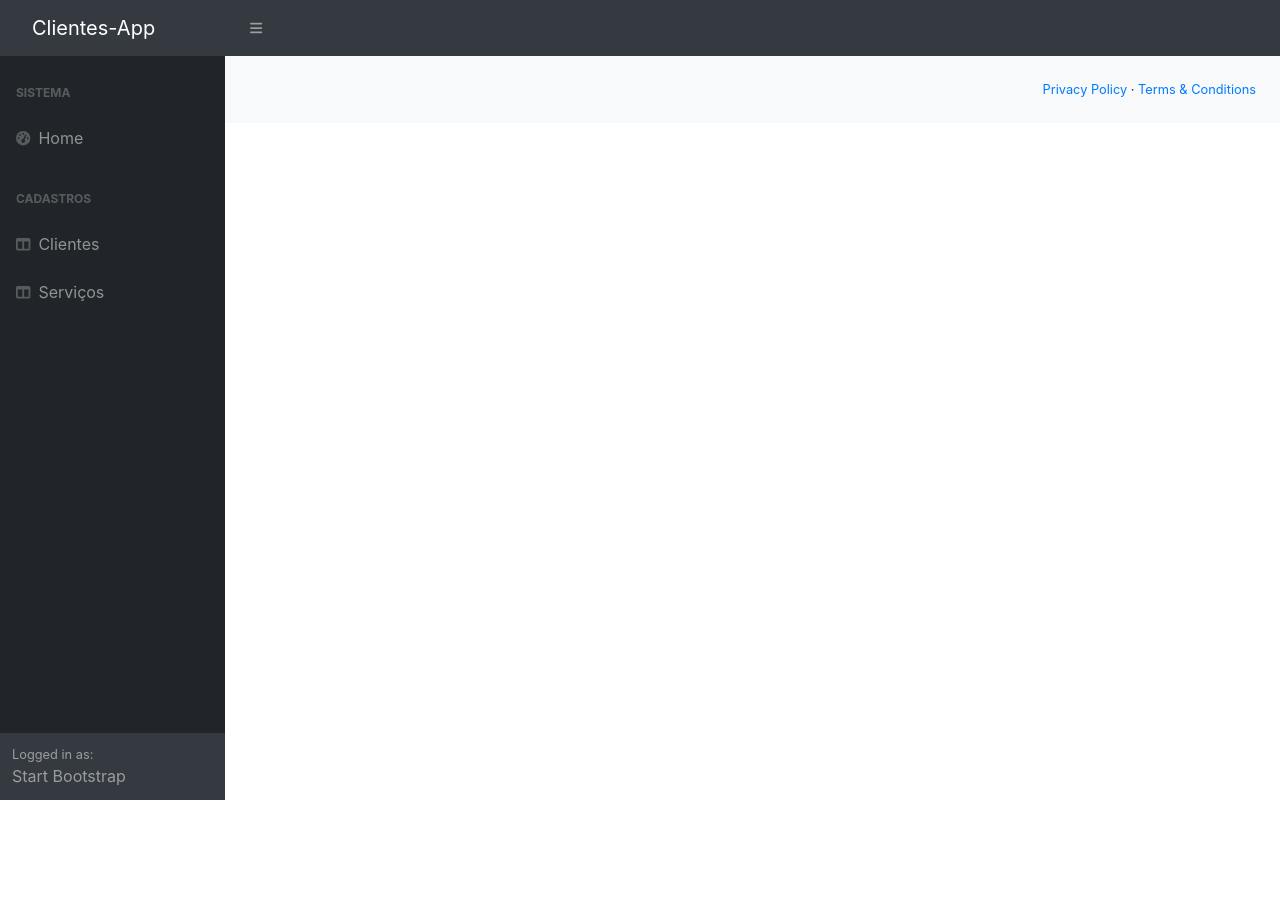
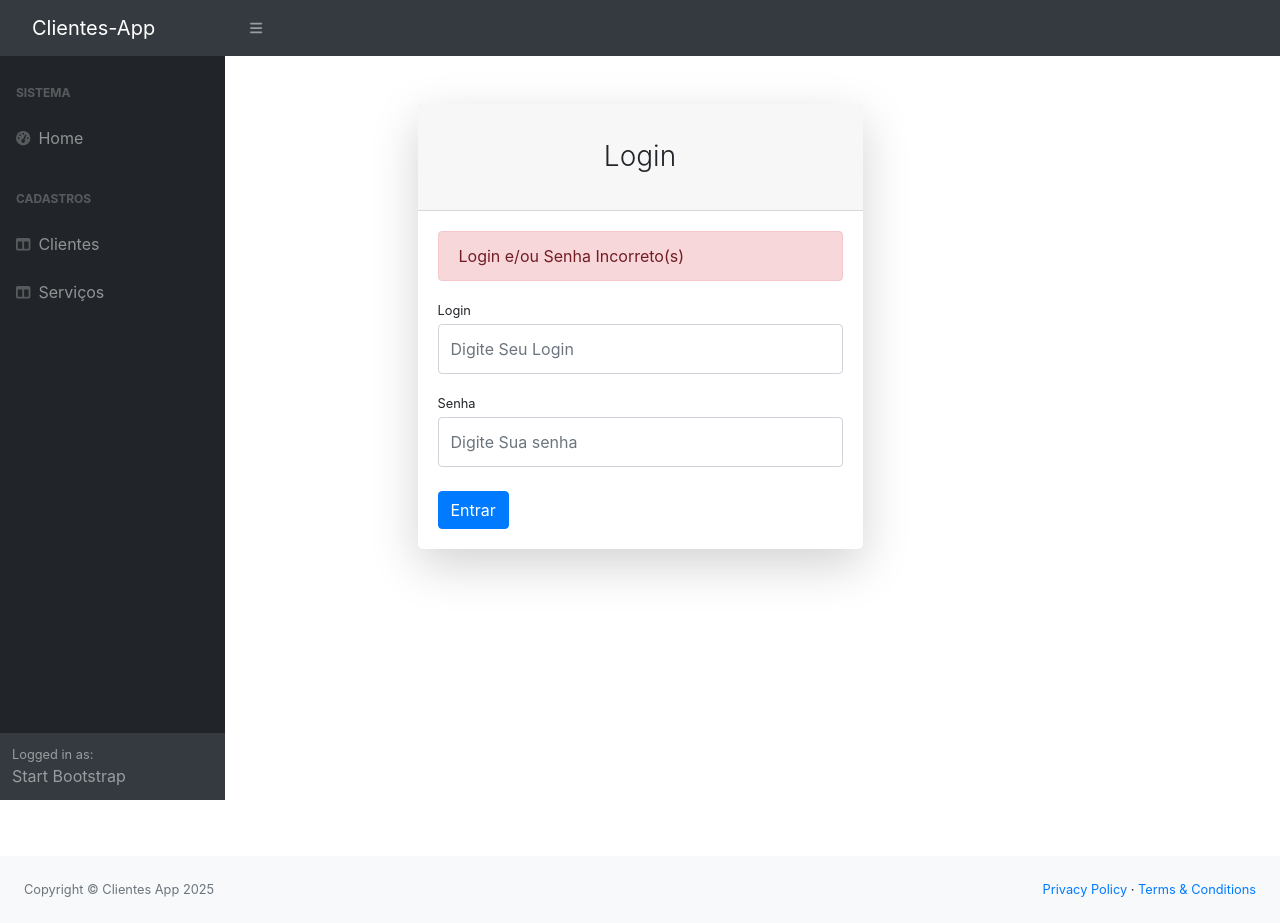
Before and after one commit to sidneyrdm/app-clientes-front-angular, an Angular app: page /login in a window 1280 px wide. Before the commit this address led to /. Before the commit the page ends 800 px from the top, so only its background shows below. Built offline with nearby package versions, Linux system fonts and the light colour scheme.

Commit message:
implementação inicial da tela de login

```diff
--- a/src/app/app-routing.module.ts
+++ b/src/app/app-routing.module.ts
@@ -1,9 +1,11 @@
 import { NgModule } from '@angular/core';
 import { Routes, RouterModule } from '@angular/router';
 import { HomeComponent } from './home/home.component';
+import { LoginComponent } from './login/login.component';
 
 
 const routes: Routes = [
+  {path: 'login', component: LoginComponent},
   {path : 'home', component: HomeComponent}
 ];
 
--- /dev/null
+++ b/src/app/login/login.component.html
@@ -0,0 +1,48 @@
+<div id="layoutAuthentication">
+    <div id="layoutAuthentication_content">
+        <main>
+            <div class="container">
+                <div class="row justify-content-center">
+                    <div class="col-lg-5">
+                        <div class="card shadow-lg border-0 rounded-lg mt-5">
+                            <div class="card-header">
+                                <h3 class="text-center font-weight-light my-4 ">
+                                    Login
+                                </h3>
+                            </div>
+
+                            <div class="card-body">
+                                <div class="alert alert-danger">
+                                    Login e/ou Senha Incorreto(s)
+                                </div>
+
+
+                            <form #loginForm="ngForm" (submit)="onSubmit()">
+                                <div class="form-group">
+                                    <label class="small mb-1 ">Login</label>
+                                    <input type="text" name="userName"
+                                    [(ngModel)]="userName"
+                                    class="form-control py-4"
+                                    placeholder="Digite Seu Login">
+                                </div>
+
+                                <div class="form-group">
+                                    <label class="small mb-1 ">Senha</label>
+                                    <input type="password" name="password"
+                                    [(ngModel)]="password"
+                                    class="form-control py-4"
+                                    placeholder="Digite Sua senha">
+                                </div>
+
+                                <div class="form-group d-flex align-items-center justify-content-between mt-4 mb-0">
+                                    <button class="btn btn-primary" type="submit">Entrar</button>
+                                </div>
+                            </form>
+                            </div>
+                        </div>
+                    </div>
+                </div>
+            </div>
+        </main>
+    </div>
+</div>
--- /dev/null
+++ b/src/app/login/login.component.ts
@@ -0,0 +1,23 @@
+import { Component, OnInit } from '@angular/core';
+
+@Component({
+  selector: 'app-login',
+  templateUrl: './login.component.html',
+  styleUrls: ['./login.component.css']
+})
+export class LoginComponent implements OnInit {
+
+  userName: string;
+  password: string;
+  loginError: boolean;
+
+  constructor() { }
+
+  ngOnInit(): void {
+  }
+
+  onSubmit(){
+    console.log(`User: ${this.userName} - Password: ${this.password}`);
+  }
+
+}
```
Also changed, not shown: src/app/app.module.ts (+6 -2 lines), src/app/login/login.component.css (added).
